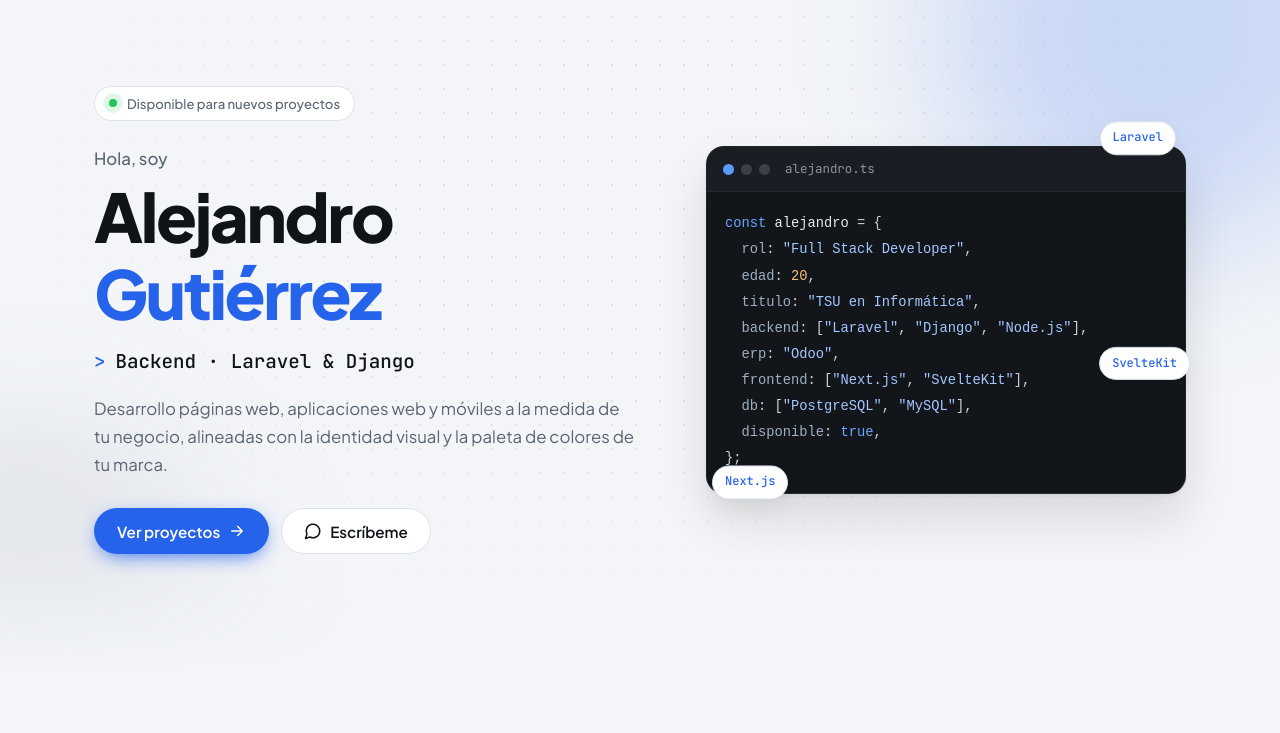
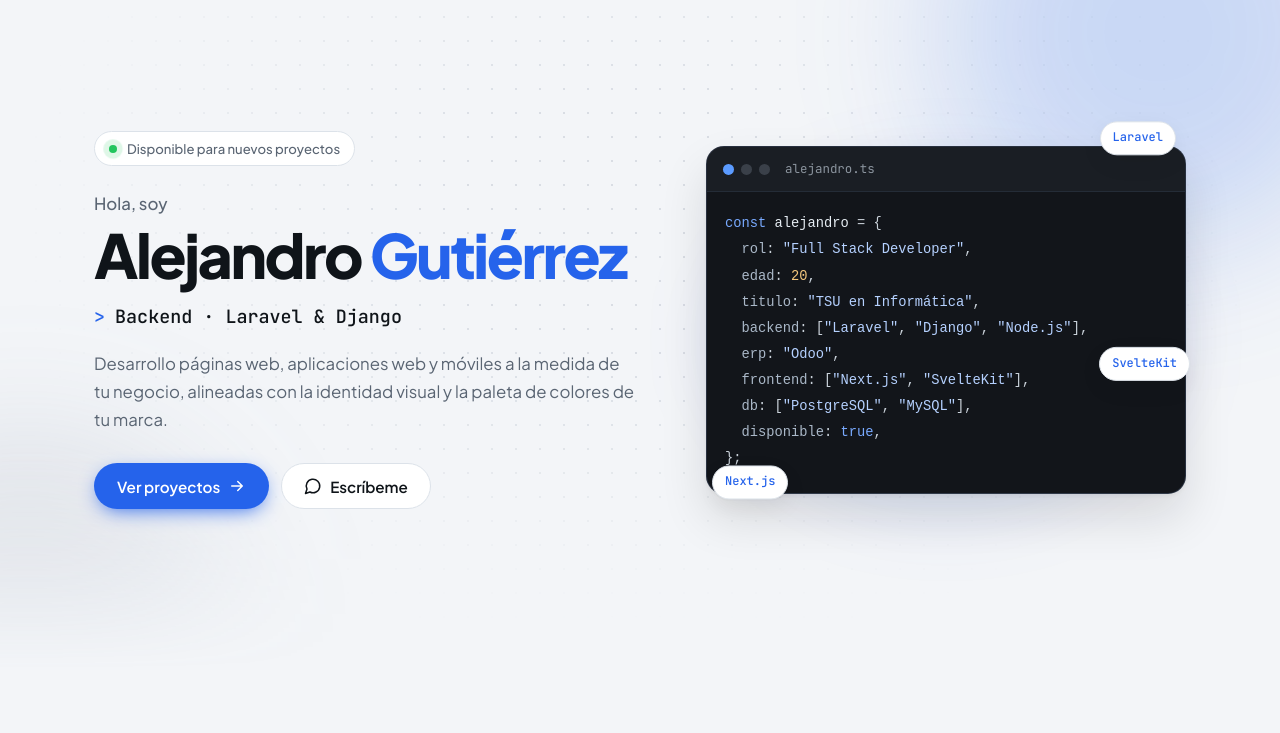
Before and after one commit to alezzz18/alezzz18.github.io, a plain HTML site: page index.html in a window 1280 px wide. Shown: the part 67-800 px from the top of the page. Drawn offline with Linux system fonts and the light colour scheme.

Commit message:
feat(portafolio): refina el hero y la tarjeta de código

```diff
--- a/css/styles.css
+++ b/css/styles.css
@@ -709,6 +709,66 @@ button { font: inherit; color: inherit; }
   to   { opacity: 1; translate: 0 0; }
 }
 
+/* ---------- Refinamiento del hero ---------- */
+.hero-title {
+  font-size: clamp(2.35rem, 8vw, 3.8rem);
+  line-height: 1.08;
+  letter-spacing: -.04em;
+}
+
+.hero-role {
+  font-size: clamp(.88rem, 3.4vw, 1.15rem);
+}
+
+.hero-visual {
+  isolation: isolate;
+}
+
+.hero-visual::before {
+  content: "";
+  position: absolute;
+  inset: 14% 5% 4%;
+  z-index: -1;
+  border-radius: 50%;
+  background: rgba(37, 99, 235, .24);
+  filter: blur(48px);
+  opacity: .55;
+  pointer-events: none;
+}
+
+[data-theme="dark"] .hero-visual::before {
+  opacity: .7;
+}
+
+.code-card {
+  border-color: rgba(139, 174, 229, .18);
+  box-shadow: inset 0 1px 0 rgba(255, 255, 255, .10), var(--shadow-lg);
+  transition: border-color .3s var(--ease), box-shadow .3s var(--ease);
+}
+
+.code-card:hover {
+  animation-play-state: paused;
+  border-color: rgba(139, 174, 229, .32);
+  box-shadow: inset 0 1px 0 rgba(255, 255, 255, .14), 0 26px 54px rgba(15, 20, 25, .18);
+}
+
+.code-bar {
+  border-bottom-color: rgba(139, 174, 229, .10);
+}
+
+.code .k { color: #79AAFF; }
+.code .p { color: #AAB8C8; }
+.code .s { color: #B5D1FF; }
+.code .n { color: #F3C77D; }
+
+.float-chip {
+  box-shadow: inset 0 1px 0 rgba(255, 255, 255, .5), var(--shadow);
+}
+
+[data-theme="dark"] .float-chip {
+  box-shadow: inset 0 1px 0 rgba(255, 255, 255, .06), var(--shadow);
+}
+
 /* ---------- Responsive ---------- */
 @media (min-width: 640px) {
   .container { padding-inline: 24px; }
```
